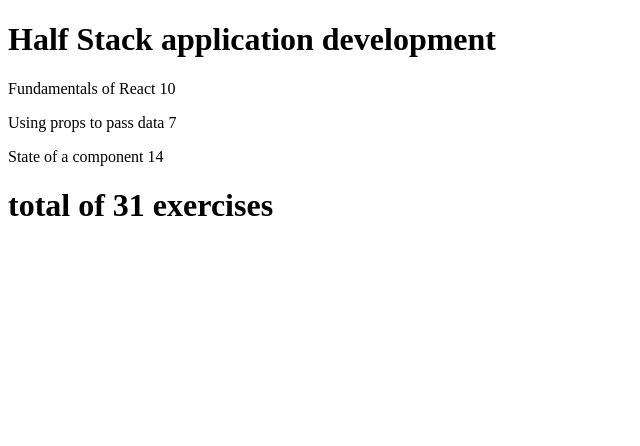
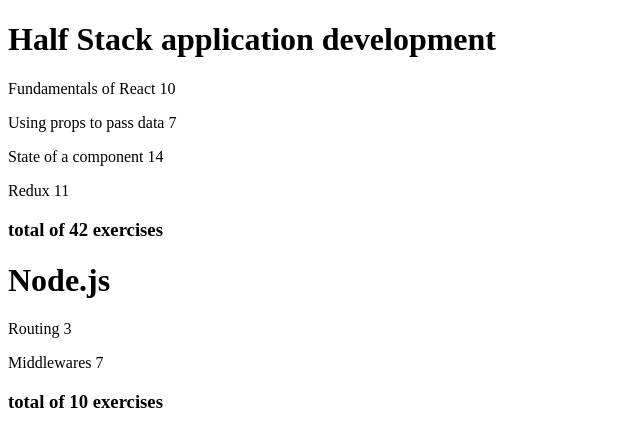
Before and after one commit to krbrennan/helsinki_fullstack, a React (Create React App) app in the folder part2/course-info/: page / in a window 1280 px wide. Shown: the top 446 px of the page, without its empty margins (0-640 px from the left). Built offline with nearby package versions, Linux system fonts and the light colour scheme.

Commit message:
part2 courseInfo step9

```diff
--- a/part2/course-info/src/components/Course.js
+++ b/part2/course-info/src/components/Course.js
@@ -7,7 +7,7 @@
     }, 0)
 
     return(
-        <h1>total of { total } exercises</h1>
+        <h3>total of { total } exercises</h3>
     )
   }
 
--- a/part2/course-info/src/index.js
+++ b/part2/course-info/src/index.js
@@ -18,9 +18,10 @@
 }
 
 const App = () => {
-  const course = {
+  const courses = [
+    {
+      name: 'Half Stack application development',
       id: 1,
-    name: 'Half Stack application development',
       parts: [
         {
           name: 'Fundamentals of React',
@@ -36,13 +37,37 @@
           name: 'State of a component',
           exercises: 14,
           id: 3
+        },
+        {
+          name: 'Redux',
+          exercises: 11,
+          id: 4
+        }
+      ]
+    },
+    {
+      name: 'Node.js',
+      id: 2,
+      parts: [
+        {
+          name: 'Routing',
+          exercises: 3,
+          id: 1
+        },
+        {
+          name: 'Middlewares',
+          exercises: 7,
+          id: 2
         }
       ]
     }
+  ]
 
+  const allCourses = courses.map((singleCourse) => {
+    return <Course course={singleCourse} />
+  })
 
-
-  return <Course course={course} />
+  return allCourses
 }
 
 ReactDOM.render(<App />, document.getElementById('root'))
```
Lines whose indentation alone changed are shown as unchanged.
